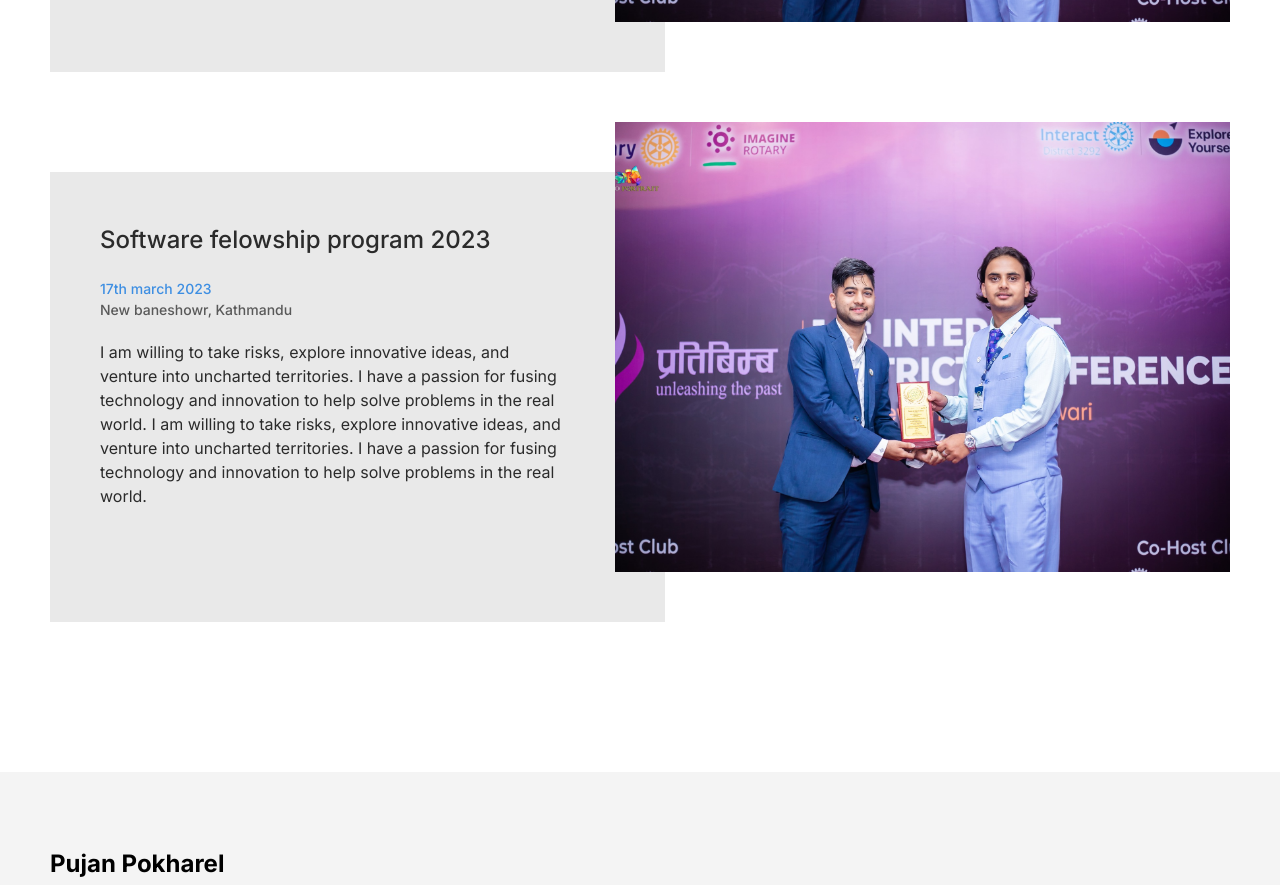
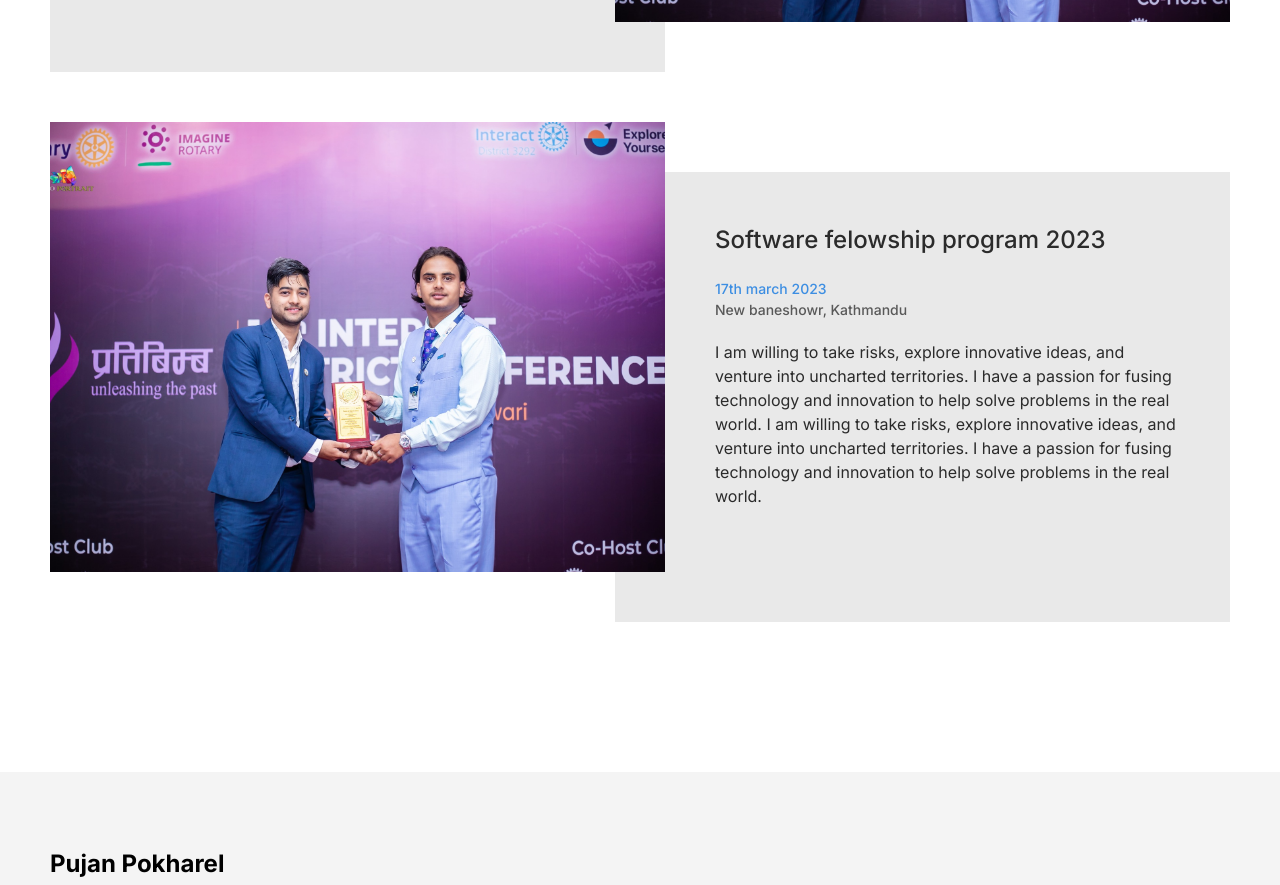
Before and after one commit to pujanpokharelofficial/Portfolio, a SvelteKit app: page / in a window 1280 px wide. Shown: the part 5300-6185 px from the top of the page. Built offline with nearby package versions, Linux system fonts and the light colour scheme.

Commit message:
Created the align_right orientation of activities.

```diff
--- a/src/routes/activities/activity.svelte
+++ b/src/routes/activities/activity.svelte
@@ -1,8 +1,12 @@
-<script>
+<script lang="ts">
+	export let align_right = false;
 </script>
 
 <div class="main_container grid h-[500px] max-w-[1500px]">
-	<div class="txt_content bg-gray-light p-block pr-section flex flex-col space-y-standard">
+	<div
+		class="{(align_right && 'txt_content_right') ||
+			'txt_content'} bg-gray-light flex flex-col space-y-standard"
+	>
 		<h1 class="title font-medium text-title text-black-medium">Software felowship program 2023</h1>
 		<div class="location_date font-medium text-info">
 			<p class="location text-blue-light">17th march 2023</p>
@@ -16,7 +20,7 @@
 			the real world.
 		</p>
 	</div>
-	<div class="image h-full">
+	<div class="{(align_right && 'image_right') || 'image'} h-full">
 		<img src="/images/honors.jpg" alt="test_image" class=" w-full h-full object-cover" />
 	</div>
 </div>
@@ -29,9 +33,21 @@
 	.txt_content {
 		grid-column: 1/3;
 		grid-row: 2/4;
+		padding: 50px;
+		padding-right: 100px;
 	}
 	.image {
 		grid-column: 2/4;
 		grid-row: 1/3;
 	}
+	.txt_content_right {
+		grid-column: 2/4;
+		grid-row: 2/4;
+		padding: 50px;
+		padding-left: 100px;
+	}
+	.image_right {
+		grid-column: 1/3;
+		grid-row: 1/3;
+	}
 </style>
--- a/src/routes/home/activities.svelte
+++ b/src/routes/home/activities.svelte
@@ -7,6 +7,6 @@
 	<Header title="activities" viewAll="/activities" />
 	<div class="activities w-full h-max p-block flex flex-col space-y-block items-center">
 		<Activity />
-		<Activity />
+		<Activity align_right />
 	</div>
 </div>
```
